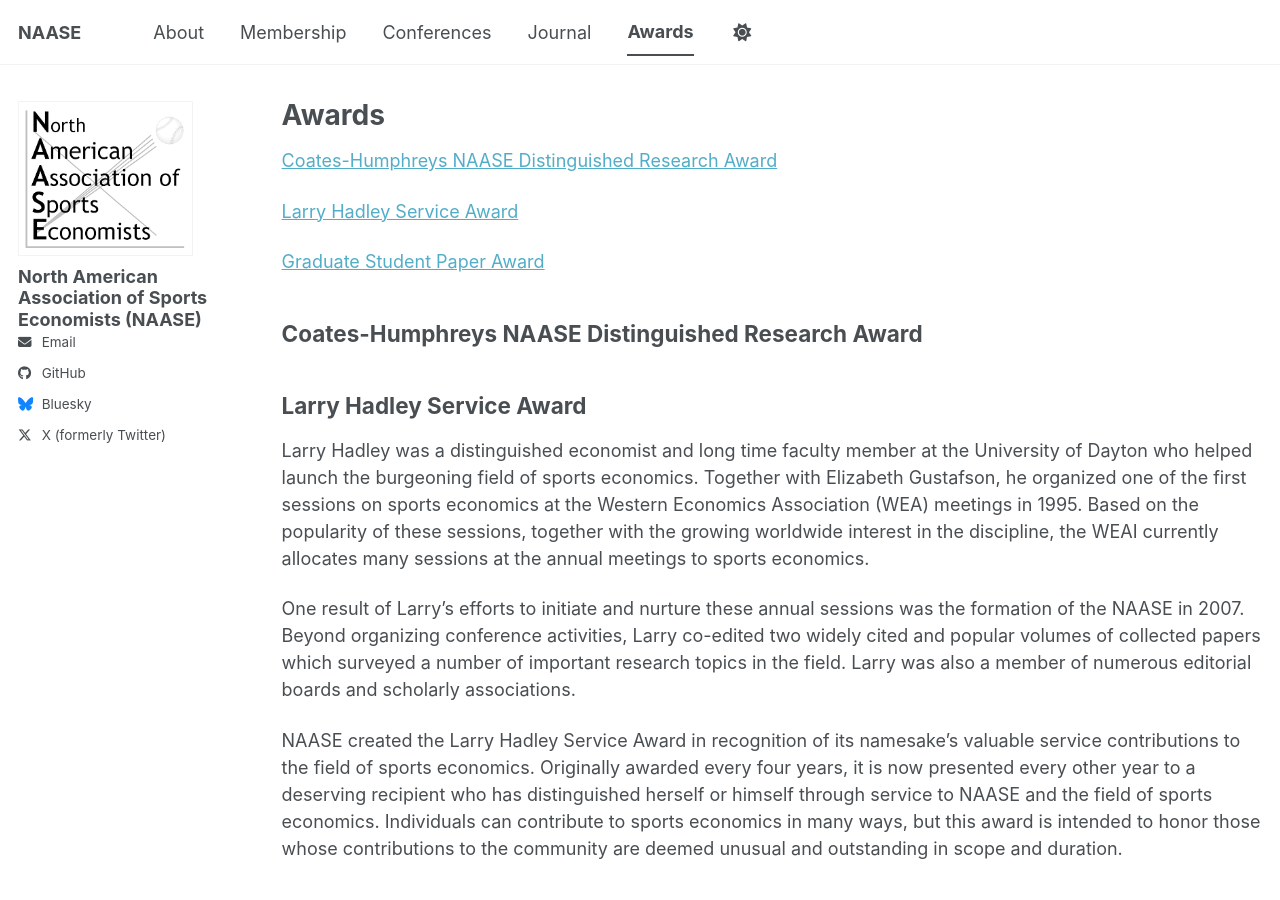
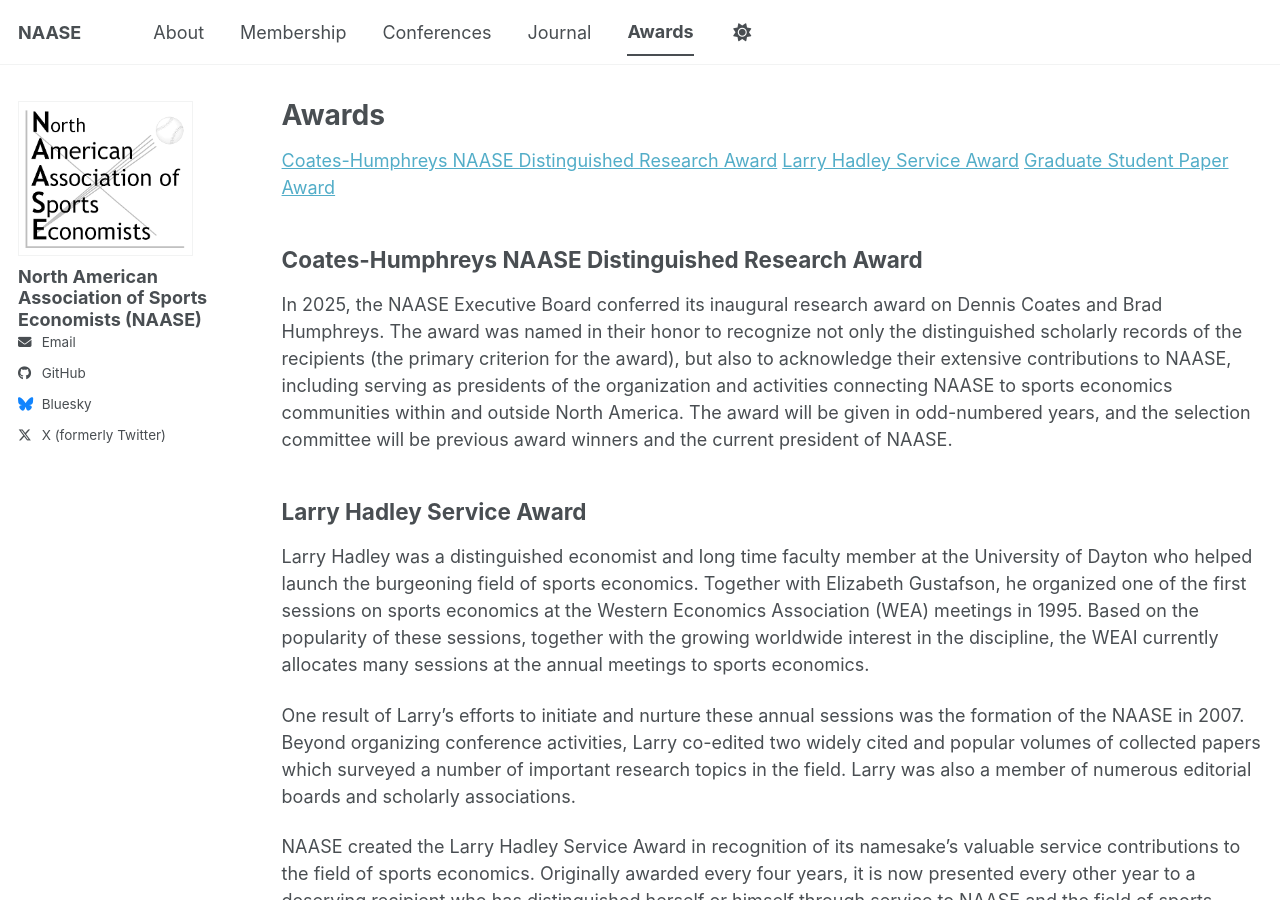
Before and after one commit to naaseweb/naaseweb.github.io, a Jekyll site: the page built from _pages/awards.md, in a window 1280 px wide and 900 px high. Built offline with Jekyll 4.4.1, drawn with Linux system fonts in a browser that asks for light colours; a script bundle is joined from its source files by our own code; library files that are not in the unit come from our copies.

Commit message:
Update awards.md

```diff
--- a/_pages/awards.md
+++ b/_pages/awards.md
@@ -7,12 +7,11 @@
 ---
 
  [Coates-Humphreys NAASE Distinguished Research Award](#coates-humphreys-naase-distinguished-research-award)
-
  [Larry Hadley Service Award](#larry-hadley-service-award)
-
  [Graduate Student Paper Award](#graduate-student-paper-award)
 
 ## Coates-Humphreys NAASE Distinguished Research Award
+In 2025, the NAASE Executive Board conferred its inaugural research award on Dennis Coates and Brad Humphreys. The award was named in their honor to recognize not only the distinguished scholarly records of the recipients (the primary criterion for the award), but also to acknowledge their extensive contributions to NAASE,  including serving as presidents of the organization and activities connecting NAASE to sports economics communities within and outside North America. The award will be given in odd-numbered years, and the selection committee will be previous award winners and the current president of NAASE.
 
 ## Larry Hadley Service Award
 
@@ -22,8 +21,8 @@
 
 NAASE created the Larry Hadley Service Award in recognition of its namesake's valuable service contributions to the field of sports economics. Originally awarded every four years, it is now presented every other year to a deserving recipient who has distinguished herself or himself through service to NAASE and the field of sports economics. Individuals can contribute to sports economics in many ways,  but this award is intended to honor those whose contributions to the community are deemed unusual and outstanding in scope and duration.
 
-## Recipients ##
-### 2024: John Solow ###
+### Recipients ###
+#### 2024: John Solow ####
 
 John Solow served as NAASE's Treasurer from its founding in 2007 through 2022. He spent a long career conducting research in the field of sports economics, serving on the faculties of University of Iowa and University of Central Florida. During his 15-year stint on Executive Committee, he was a regular attendee at NAASE conference meetings, where he played a strong role in promoting the organization.
 
```
